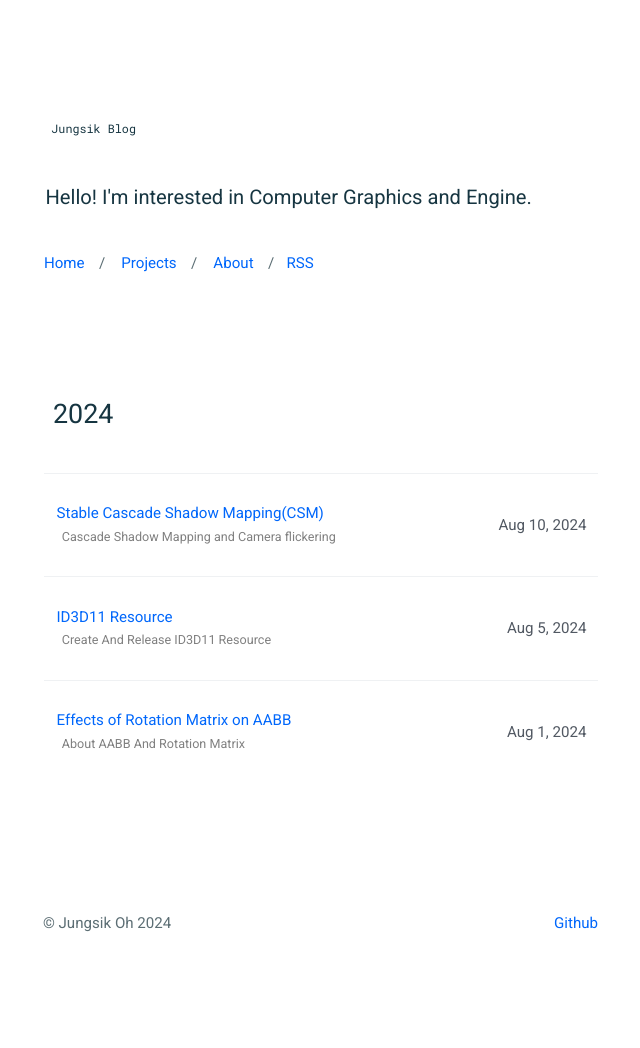
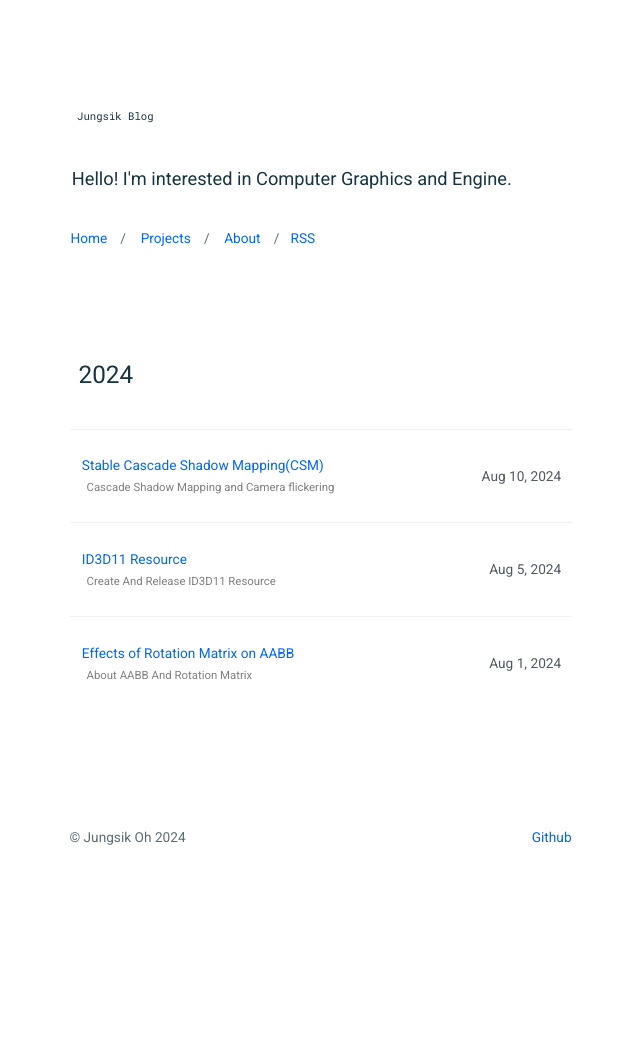
Before and after one commit to JungsikOh/jungsikoh.github.io, a Jekyll site: the page built from index.html, in a window 1280 px wide. Shown: the whole page, without its empty margins (319-959 px from the left). Built offline with Jekyll 4.4.1, drawn with Linux system fonts in a browser that asks for light colours; after the commit the page ends 949 px from its top, so only the background shows below that.

Commit message:
Set font size

```diff
--- a/_sass/base/_reset.scss
+++ b/_sass/base/_reset.scss
@@ -18,7 +18,7 @@ html {
     min-height: 100%;
     box-sizing: border-box;
     -webkit-tap-highlight-color: transparent;
-    font-size: 52.5%; // Make it easy to calculate rems to px
+    font-size: 47.5%; // Make it easy to calculate rems to px
 }
 
 body {
```
